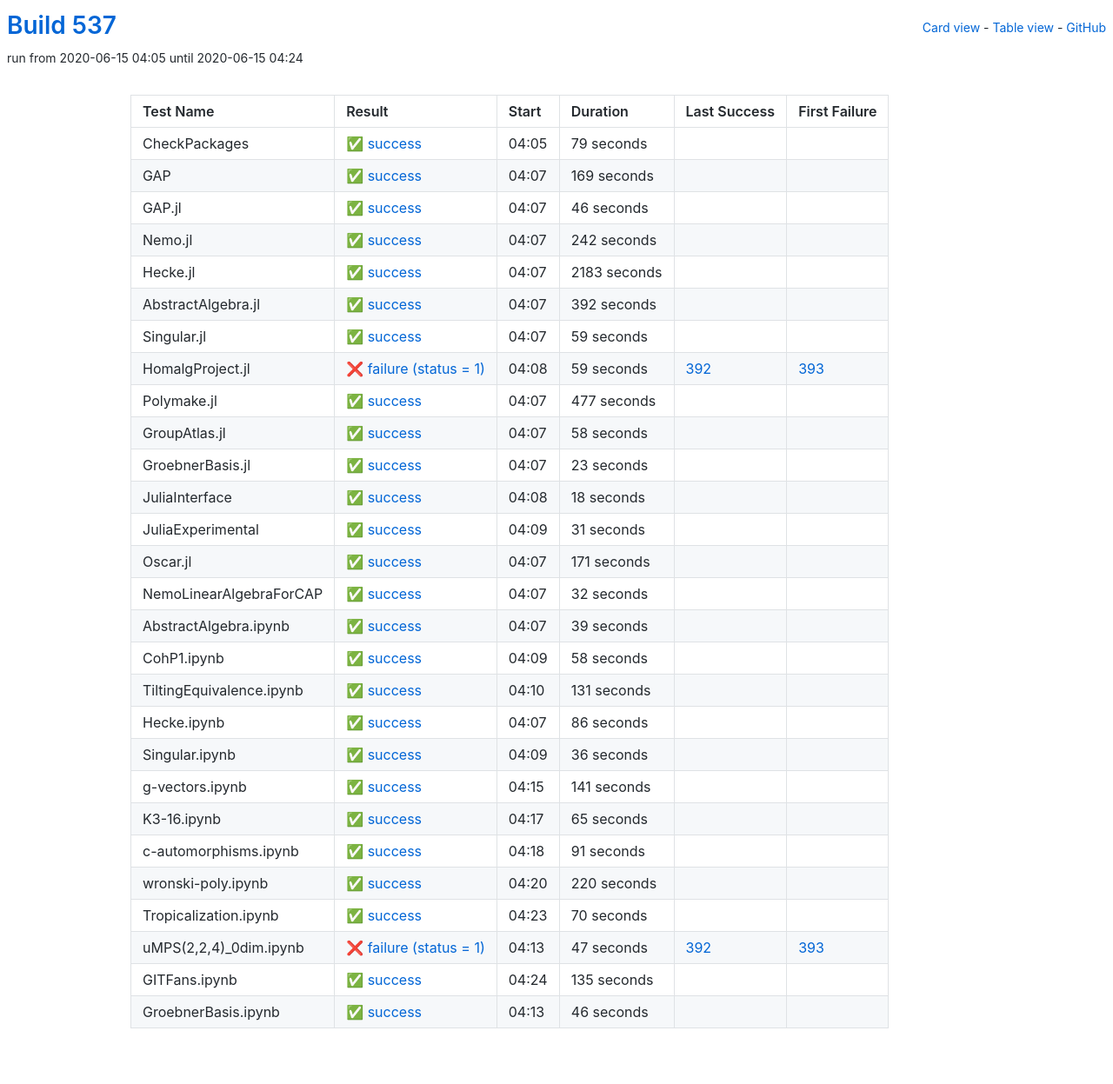
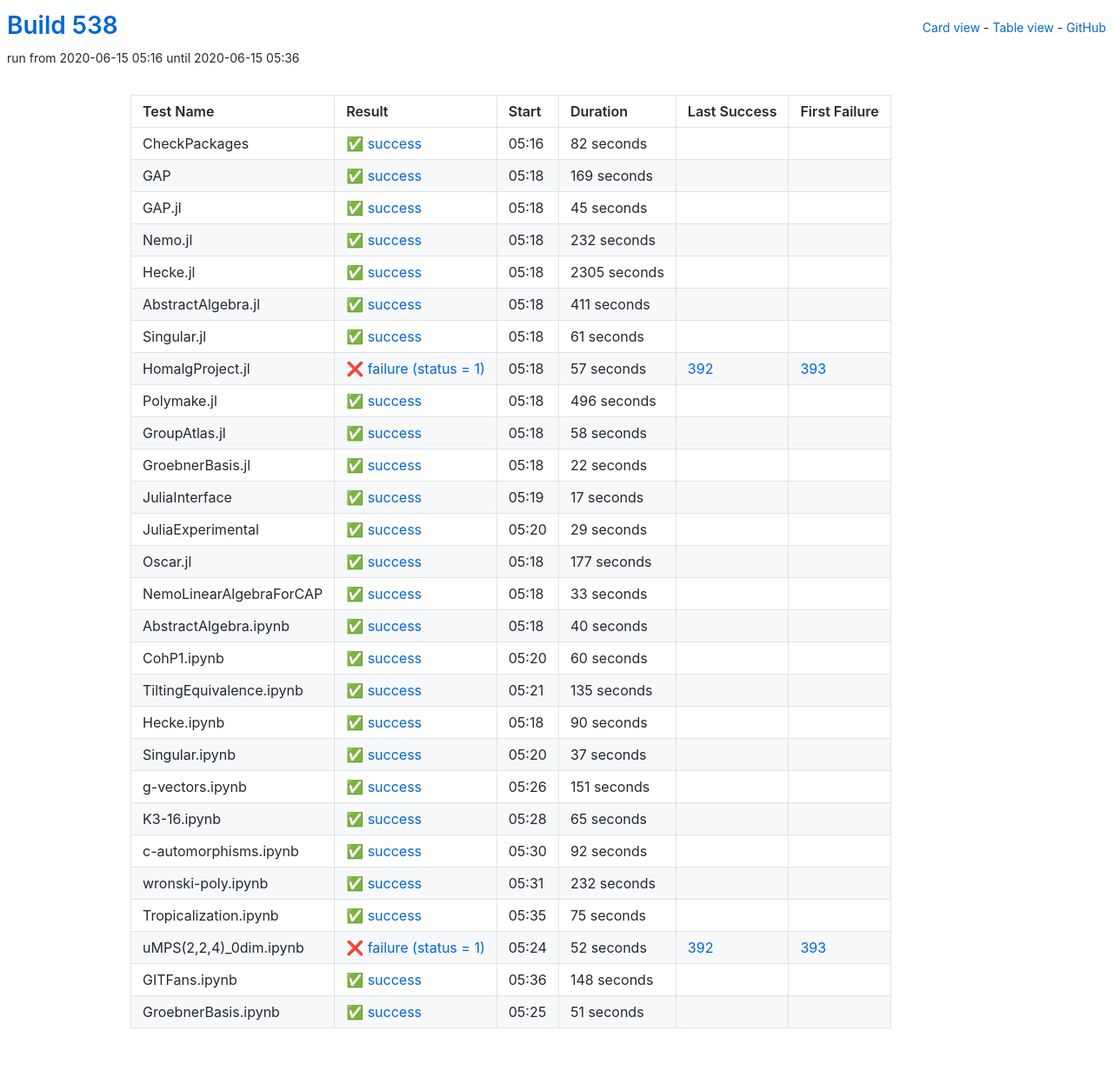
Before and after one commit to oscar-system/oscar-ci-status-1.4, a Jekyll site: the page built from table.html, in a window 1280 px wide. Shown: the whole page at 87% size. Built offline with Jekyll 4.4.1, drawn with Linux system fonts in a browser that asks for light colours.

Commit message:
Build #538

```diff
--- a/_data/ci.yml
+++ b/_data/ci.yml
@@ -1,6 +1,6 @@
 ---
-build: 537
-build_url: https://oscarci.mathematik.uni-kl.de/job/oscar-julia-1.4/537/
+build: 538
+build_url: https://oscarci.mathematik.uni-kl.de/job/oscar-julia-1.4/538/
 job: oscar-julia-1.4
 organization: oscar-system
 repo: oscar-ci-status-1.4
@@ -8,20 +8,20 @@ repourl: https://github.com/oscar-system/oscar-ci-status-1.4
 tests:
 - name: CheckPackages
   id: checkpackages
-  log: https://oscarci.mathematik.uni-kl.de/job/oscar-julia-1.4/537/artifact/logs/build-537/CheckPackages.log
-  start: 2020-06-15 04:05
+  log: https://oscarci.mathematik.uni-kl.de/job/oscar-julia-1.4/538/artifact/logs/build-538/CheckPackages.log
+  start: 2020-06-15 05:16
   success: true
   exitcode: 0
   status: success
-  duration: 79
+  duration: 82
   last_success: false
   last_success_url:
   first_failure: false
   first_failure_url:
 - name: GAP
   id: gap
-  log: https://oscarci.mathematik.uni-kl.de/job/oscar-julia-1.4/537/artifact/logs/build-537/GAP.log
-  start: 2020-06-15 04:07
+  log: https://oscarci.mathematik.uni-kl.de/job/oscar-julia-1.4/538/artifact/logs/build-538/GAP.log
+  start: 2020-06-15 05:18
   success: true
   exitcode: 0
   status: success
@@ -32,92 +32,92 @@ tests:
   first_failure_url:
 - name: GAP.jl
   id: gap-jl
-  log: https://oscarci.mathematik.uni-kl.de/job/oscar-julia-1.4/537/artifact/logs/build-537/GAP.jl.log
-  start: 2020-06-15 04:07
+  log: https://oscarci.mathematik.uni-kl.de/job/oscar-julia-1.4/538/artifact/logs/build-538/GAP.jl.log
+  start: 2020-06-15 05:18
   success: true
   exitcode: 0
   status: success
-  duration: 46
+  duration: 45
   last_success: false
   last_success_url:
   first_failure: false
   first_failure_url:
 - name: Nemo.jl
   id: nemo-jl
-  log: https://oscarci.mathematik.uni-kl.de/job/oscar-julia-1.4/537/artifact/logs/build-537/Nemo.jl.log
-  start: 2020-06-15 04:07
+  log: https://oscarci.mathematik.uni-kl.de/job/oscar-julia-1.4/538/artifact/logs/build-538/Nemo.jl.log
+  start: 2020-06-15 05:18
   success: true
   exitcode: 0
   status: success
-  duration: 242
+  duration: 232
   last_success: false
   last_success_url:
   first_failure: false
   first_failure_url:
 - name: Hecke.jl
   id: hecke-jl
-  log: https://oscarci.mathematik.uni-kl.de/job/oscar-julia-1.4/537/artifact/logs/build-537/Hecke.jl.log
-  start: 2020-06-15 04:07
+  log: https://oscarci.mathematik.uni-kl.de/job/oscar-julia-1.4/538/artifact/logs/build-538/Hecke.jl.log
+  start: 2020-06-15 05:18
   success: true
   exitcode: 0
   status: success
-  duration: 2183
+  duration: 2305
   last_success: false
   last_success_url:
   first_failure: false
   first_failure_url:
 - name: AbstractAlgebra.jl
   id: abstractalgebra-jl
-  log: https://oscarci.mathematik.uni-kl.de/job/oscar-julia-1.4/537/artifact/logs/build-537/AbstractAlgebra.jl.log
-  start: 2020-06-15 04:07
+  log: https://oscarci.mathematik.uni-kl.de/job/oscar-julia-1.4/538/artifact/logs/build-538/AbstractAlgebra.jl.log
+  start: 2020-06-15 05:18
   success: true
   exitcode: 0
   status: success
-  duration: 392
+  duration: 411
   last_success: false
   last_success_url:
   first_failure: false
   first_failure_url:
 - name: Singular.jl
   id: singular-jl
-  log: https://oscarci.mathematik.uni-kl.de/job/oscar-julia-1.4/537/artifact/logs/build-537/Singular.jl.log
-  start: 2020-06-15 04:07
+  log: https://oscarci.mathematik.uni-kl.de/job/oscar-julia-1.4/538/artifact/logs/build-538/Singular.jl.log
+  start: 2020-06-15 05:18
   success: true
   exitcode: 0
   status: success
-  duration: 59
+  duration: 61
   last_success: false
   last_success_url:
   first_failure: false
   first_failure_url:
 - name: HomalgProject.jl
   id: homalgproject-jl
-  log: https://oscarci.mathematik.uni-kl.de/job/oscar-julia-1.4/537/artifact/logs/build-537/HomalgProject.jl.log
-  start: 2020-06-15 04:08
+  log: https://oscarci.mathematik.uni-kl.de/job/oscar-julia-1.4/538/artifact/logs/build-538/HomalgProject.jl.log
+  start: 2020-06-15 05:18
   success: false
   exitcode: 1
   status: failure
-  duration: 59
+  duration: 57
   last_success: 392
   last_success_url: https://oscarci.mathematik.uni-kl.de/job/oscar-julia-1.4/392/
   first_failure: 393
   first_failure_url: https://oscarci.mathematik.uni-kl.de/job/oscar-julia-1.4/393/
 - name: Polymake.jl
   id: polymake-jl
-  log: https://oscarci.mathematik.uni-kl.de/job/oscar-julia-1.4/537/artifact/logs/build-537/Polymake.jl.log
-  start: 2020-06-15 04:07
+  log: https://oscarci.mathematik.uni-kl.de/job/oscar-julia-1.4/538/artifact/logs/build-538/Polymake.jl.log
+  start: 2020-06-15 05:18
   success: true
   exitcode: 0
   status: success
-  duration: 477
+  duration: 496
   last_success: false
   last_success_url:
   first_failure: false
   first_failure_url:
 - name: GroupAtlas.jl
   id: groupatlas-jl
-  log: https://oscarci.mathematik.uni-kl.de/job/oscar-julia-1.4/537/artifact/logs/build-537/GroupAtlas.jl.log
-  start: 2020-06-15 04:07
+  log: https://oscarci.mathematik.uni-kl.de/job/oscar-julia-1.4/538/artifact/logs/build-538/GroupAtlas.jl.log
+  start: 2020-06-15 05:18
   success: true
   exitcode: 0
   status: success
@@ -128,140 +128,140 @@ tests:
   first_failure_url:
 - name: GroebnerBasis.jl
   id: groebnerbasis-jl
-  log: https://oscarci.mathematik.uni-kl.de/job/oscar-julia-1.4/537/artifact/logs/build-537/GroebnerBasis.jl.log
-  start: 2020-06-15 04:07
+  log: https://oscarci.mathematik.uni-kl.de/job/oscar-julia-1.4/538/artifact/logs/build-538/GroebnerBasis.jl.log
+  start: 2020-06-15 05:18
   success: true
   exitcode: 0
   status: success
-  duration: 23
+  duration: 22
   last_success: false
   last_success_url:
   first_failure: false
   first_failure_url:
 - name: JuliaInterface
   id: juliainterface
-  log: https://oscarci.mathematik.uni-kl.de/job/oscar-julia-1.4/537/artifact/logs/build-537/JuliaInterface.log
-  start: 2020-06-15 04:08
+  log: https://oscarci.mathematik.uni-kl.de/job/oscar-julia-1.4/538/artifact/logs/build-538/JuliaInterface.log
+  start: 2020-06-15 05:19
   success: true
   exitcode: 0
   status: success
-  duration: 18
+  duration: 17
   last_success: false
   last_success_url:
   first_failure: false
   first_failure_url:
 - name: JuliaExperimental
   id: juliaexperimental
-  log: https://oscarci.mathematik.uni-kl.de/job/oscar-julia-1.4/537/artifact/logs/build-537/JuliaExperimental.log
-  start: 2020-06-15 04:09
+  log: https://oscarci.mathematik.uni-kl.de/job/oscar-julia-1.4/538/artifact/logs/build-538/JuliaExperimental.log
+  start: 2020-06-15 05:20
   success: true
   exitcode: 0
   status: success
-  duration: 31
+  duration: 29
   last_success: false
   last_success_url:
   first_failure: false
   first_failure_url:
 - name: Oscar.jl
   id: oscar-jl
-  log: https://oscarci.mathematik.uni-kl.de/job/oscar-julia-1.4/537/artifact/logs/build-537/Oscar.jl.log
-  start: 2020-06-15 04:07
+  log: https://oscarci.mathematik.uni-kl.de/job/oscar-julia-1.4/538/artifact/logs/build-538/Oscar.jl.log
+  start: 2020-06-15 05:18
   success: true
   exitcode: 0
   status: success
-  duration: 171
+  duration: 177
   last_success: false
   last_success_url:
   first_failure: false
   first_failure_url:
 - name: NemoLinearAlgebraForCAP
   id: nemolinearalgebraforcap
-  log: https://oscarci.mathematik.uni-kl.de/job/oscar-julia-1.4/537/artifact/logs/build-537/NemoLinearAlgebraForCAP.log
-  start: 2020-06-15 04:07
+  log: https://oscarci.mathematik.uni-kl.de/job/oscar-julia-1.4/538/artifact/logs/build-538/NemoLinearAlgebraForCAP.log
+  start: 2020-06-15 05:18
   success: true
   exitcode: 0
   status: success
-  duration: 32
+  duration: 33
   last_success: false
   last_success_url:
   first_failure: false
   first_failure_url:
 - name: AbstractAlgebra.ipynb
   id: abstractalgebra-ipynb
-  log: https://oscarci.mathematik.uni-kl.de/job/oscar-julia-1.4/537/artifact/logs/build-537/AbstractAlgebra.ipynb.log
-  start: 2020-06-15 04:07
+  log: https://oscarci.mathematik.uni-kl.de/job/oscar-julia-1.4/538/artifact/logs/build-538/AbstractAlgebra.ipynb.log
+  start: 2020-06-15 05:18
   success: true
   exitcode: 0
   status: success
-  duration: 39
+  duration: 40
   last_success: false
   last_success_url:
   first_failure: false
   first_failure_url:
 - name: CohP1.ipynb
   id: cohp1-ipynb
-  log: https://oscarci.mathematik.uni-kl.de/job/oscar-julia-1.4/537/artifact/logs/build-537/CohP1.ipynb.log
-  start: 2020-06-15 04:09
+  log: https://oscarci.mathematik.uni-kl.de/job/oscar-julia-1.4/538/artifact/logs/build-538/CohP1.ipynb.log
+  start: 2020-06-15 05:20
   success: true
   exitcode: 0
   status: success
-  duration: 58
+  duration: 60
   last_success: false
   last_success_url:
   first_failure: false
   first_failure_url:
 - name: TiltingEquivalence.ipynb
   id: tiltingequivalence-ipynb
-  log: https://oscarci.mathematik.uni-kl.de/job/oscar-julia-1.4/537/artifact/logs/build-537/TiltingEquivalence.ipynb.log
-  start: 2020-06-15 04:10
+  log: https://oscarci.mathematik.uni-kl.de/job/oscar-julia-1.4/538/artifact/logs/build-538/TiltingEquivalence.ipynb.log
+  start: 2020-06-15 05:21
   success: true
   exitcode: 0
   status: success
-  duration: 131
+  duration: 135
   last_success: false
   last_success_url:
   first_failure: false
   first_failure_url:
 - name: Hecke.ipynb
   id: hecke-ipynb
-  log: https://oscarci.mathematik.uni-kl.de/job/oscar-julia-1.4/537/artifact/logs/build-537/Hecke.ipynb.log
-  start: 2020-06-15 04:07
+  log: https://oscarci.mathematik.uni-kl.de/job/oscar-julia-1.4/538/artifact/logs/build-538/Hecke.ipynb.log
+  start: 2020-06-15 05:18
   success: true
   exitcode: 0
   status: success
-  duration: 86
+  duration: 90
   last_success: false
   last_success_url:
   first_failure: false
   first_failure_url:
 - name: Singular.ipynb
   id: singular-ipynb
-  log: https://oscarci.mathematik.uni-kl.de/job/oscar-julia-1.4/537/artifact/logs/build-537/Singular.ipynb.log
-  start: 2020-06-15 04:09
+  log: https://oscarci.mathematik.uni-kl.de/job/oscar-julia-1.4/538/artifact/logs/build-538/Singular.ipynb.log
+  start: 2020-06-15 05:20
   success: true
   exitcode: 0
   status: success
-  duration: 36
+  duration: 37
   last_success: false
   last_success_url:
   first_failure: false
   first_failure_url:
 - name: g-vectors.ipynb
   id: g-vectors-ipynb
-  log: https://oscarci.mathematik.uni-kl.de/job/oscar-julia-1.4/537/artifact/logs/build-537/g-vectors.ipynb.log
-  start: 2020-06-15 04:15
+  log: https://oscarci.mathematik.uni-kl.de/job/oscar-julia-1.4/538/artifact/logs/build-538/g-vectors.ipynb.log
+  start: 2020-06-15 05:26
   success: true
   exitcode: 0
   status: success
-  duration: 141
+  duration: 151
   last_success: false
   last_success_url:
   first_failure: false
   first_failure_url:
 - name: K3-16.ipynb
   id: k3-16-ipynb
-  log: https://oscarci.mathematik.uni-kl.de/job/oscar-julia-1.4/537/artifact/logs/build-537/K3-16.ipynb.log
-  start: 2020-06-15 04:17
+  log: https://oscarci.mathematik.uni-kl.de/job/oscar-julia-1.4/538/artifact/logs/build-538/K3-16.ipynb.log
+  start: 2020-06-15 05:28
   success: true
   exitcode: 0
   status: success
@@ -272,72 +272,72 @@ tests:
   first_failure_url:
 - name: c-automorphisms.ipynb
   id: c-automorphisms-ipynb
-  log: https://oscarci.mathematik.uni-kl.de/job/oscar-julia-1.4/537/artifact/logs/build-537/c-automorphisms.ipynb.log
-  start: 2020-06-15 04:18
+  log: https://oscarci.mathematik.uni-kl.de/job/oscar-julia-1.4/538/artifact/logs/build-538/c-automorphisms.ipynb.log
+  start: 2020-06-15 05:30
   success: true
   exitcode: 0
   status: success
-  duration: 91
+  duration: 92
   last_success: false
   last_success_url:
   first_failure: false
   first_failure_url:
 - name: wronski-poly.ipynb
   id: wronski-poly-ipynb
-  log: https://oscarci.mathematik.uni-kl.de/job/oscar-julia-1.4/537/artifact/logs/build-537/wronski-poly.ipynb.log
-  start: 2020-06-15 04:20
+  log: https://oscarci.mathematik.uni-kl.de/job/oscar-julia-1.4/538/artifact/logs/build-538/wronski-poly.ipynb.log
+  start: 2020-06-15 05:31
   success: true
   exitcode: 0
   status: success
-  duration: 220
+  duration: 232
   last_success: false
   last_success_url:
   first_failure: false
   first_failure_url:
 - name: Tropicalization.ipynb
   id: tropicalization-ipynb
-  log: https://oscarci.mathematik.uni-kl.de/job/oscar-julia-1.4/537/artifact/logs/build-537/Tropicalization.ipynb.log
-  start: 2020-06-15 04:23
+  log: https://oscarci.mathematik.uni-kl.de/job/oscar-julia-1.4/538/artifact/logs/build-538/Tropicalization.ipynb.log
+  start: 2020-06-15 05:35
   success: true
   exitcode: 0
   status: success
-  duration: 70
+  duration: 75
   last_success: false
   last_success_url:
   first_failure: false
   first_failure_url:
 - name: uMPS(2,2,4)_0dim.ipynb
   id: umps-2-2-4-0dim-ipynb
-  log: https://oscarci.mathematik.uni-kl.de/job/oscar-julia-1.4/537/artifact/logs/build-537/uMPS-2-2-4-_0dim.ipynb.log
-  start: 2020-06-15 04:13
+  log: https://oscarci.mathematik.uni-kl.de/job/oscar-julia-1.4/538/artifact/logs/build-538/uMPS-2-2-4-_0dim.ipynb.log
+  start: 2020-06-15 05:24
   success: false
   exitcode: 1
   status: failure
-  duration: 47
+  duration: 52
   last_success: 392
   last_success_url: https://oscarci.mathematik.uni-kl.de/job/oscar-julia-1.4/392/
   first_failure: 393
   first_failure_url: https://oscarci.mathematik.uni-kl.de/job/oscar-julia-1.4/393/
 - name: GITFans.ipynb
   id: gitfans-ipynb
-  log: https://oscarci.mathematik.uni-kl.de/job/oscar-julia-1.4/537/artifact/logs/build-537/GITFans.ipynb.log
-  start: 2020-06-15 04:24
+  log: https://oscarci.mathematik.uni-kl.de/job/oscar-julia-1.4/538/artifact/logs/build-538/GITFans.ipynb.log
+  start: 2020-06-15 05:36
   success: true
   exitcode: 0
   status: success
-  duration: 135
+  duration: 148
   last_success: false
   last_success_url:
   first_failure: false
   first_failure_url:
 - name: GroebnerBasis.ipynb
   id: groebnerbasis-ipynb
-  log: https://oscarci.mathematik.uni-kl.de/job/oscar-julia-1.4/537/artifact/logs/build-537/GroebnerBasis.ipynb.log
-  start: 2020-06-15 04:13
+  log: https://oscarci.mathematik.uni-kl.de/job/oscar-julia-1.4/538/artifact/logs/build-538/GroebnerBasis.ipynb.log
+  start: 2020-06-15 05:25
   success: true
   exitcode: 0
   status: success
-  duration: 46
+  duration: 51
   last_success: false
   last_success_url:
   first_failure: false
```
Also changed, not shown: README.md.
